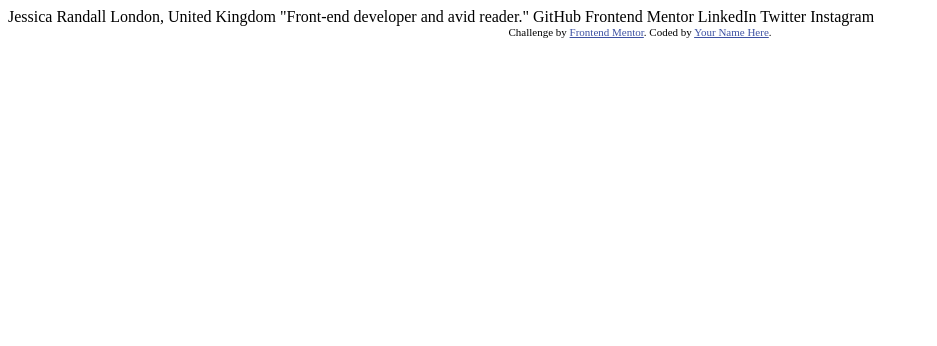
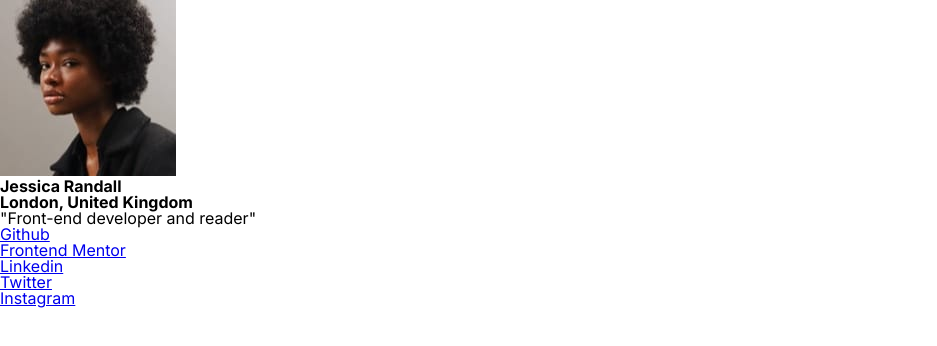
Before and after one commit to Zeusjr101/social-links-profile-main, a plain HTML site: page index.html in a window 1280 px wide. Shown: the whole page, without its empty margins (0-937 px from the left). Drawn offline with Linux system fonts and the light colour scheme.

Commit message:
added section and id/class

```diff
--- a/assets/Css/style.css
+++ b/assets/Css/style.css
@@ -0,0 +1,7 @@
+*{
+    font-family: "Inter", serif, sans-serif;
+}
+
+.avatar-img{
+
+}
--- a/index.html
+++ b/index.html
@@ -1,35 +1,42 @@
 <!DOCTYPE html>
 <html lang="en">
-<head>
-  <meta charset="UTF-8">
-  <meta name="viewport" content="width=device-width, initial-scale=1.0"> <!-- displays site properly based on user's device -->
+  <head>
+    <meta charset="UTF-8" />
+    <meta name="viewport" content="width=device-width, initial-scale=1.0" />
+    <link rel="preconnect" href="https://fonts.googleapis.com" />
+    <link rel="preconnect" href="https://fonts.gstatic.com" crossorigin />
+    <link
+      href="https://fonts.googleapis.com/css2?family=Inter:ital,opsz,wght@0,14..32,100..900;1,14..32,100..900&display=swap"
+      rel="stylesheet"
+    />
+    <link rel="stylesheet" href="assets/Css/reset.css" />
+    <link rel="stylesheet" href="assets/Css/style.css" />
 
-  <link rel="icon" type="image/png" sizes="32x32" href="./assets/images/favicon-32x32.png">
-  <link rel="stylesheet" href="assets/Css/style.css">
+    <title>Frontend Mentor | Social links profile</title>
+  </head>
 
-  <title>Frontend Mentor | Social links profile</title>
-
-  <!-- Feel free to remove these styles or customise in your own stylesheet 👍 -->
-  <style>
-    .attribution { font-size: 11px; text-align: center; }
-    .attribution a { color: hsl(228, 45%, 44%); }
-  </style>
-</head>
-<body>
-
-  Jessica Randall
-  London, United Kingdom
-  "Front-end developer and avid reader."
-
-  GitHub
-  Frontend Mentor
-  LinkedIn
-  Twitter
-  Instagram
-
-  <div class="attribution">
-    Challenge by <a href="https://www.frontendmentor.io?ref=challenge" target="_blank">Frontend Mentor</a>.
-    Coded by <a href="#">Your Name Here</a>.
-  </div>
-</body>
+  <body>
+    <main>
+      <section id="link profile container">
+        <div class="avatar-img">
+          <img src="assets/images/avatar-jessica.jpeg" alt="photo of Jessica" />
+        </div>
+        <div class="profile-text">
+          <h1>Jessica Randall</h1>
+          <h4>London, United Kingdom</h4>
+          <P>"Front-end developer and reader"</P>
+        </div>
+        <div class="porfile-links">
+          <ul class="links-menu">
+            <li><a href="https://github.com/">Github</a></li>
+            <li><a href="https://www.frontendmentor.io/">Frontend Mentor</a></li>
+            <li><a href="https://www.linkedin.com/">Linkedin</a></li>
+            <li><a href="https://x.com/">Twitter</a></li>
+            <li><a href="https://www.instagram.com/">Instagram</a></li>
+          </ul>
+        </div>
+      </section>
+    </main>
+  </body>
 </html>
+<footer></footer>
```
Also changed, not shown: 1 other file.
